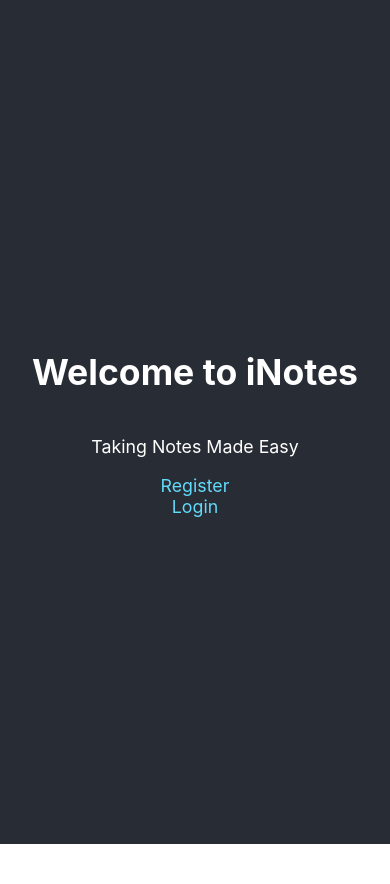
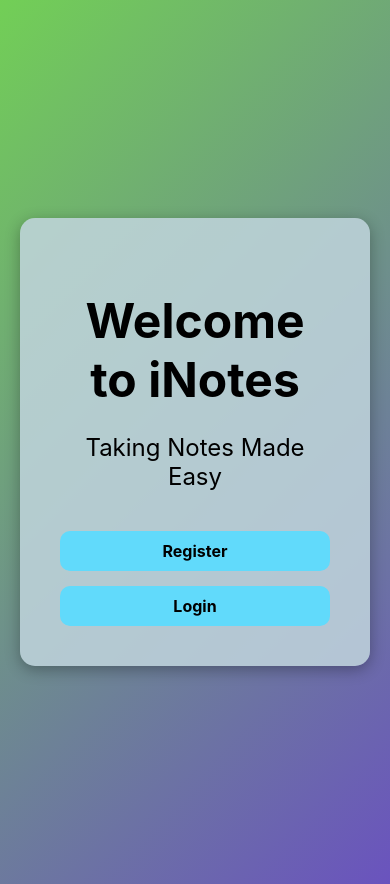
Before and after one commit to Developer-vansh/Notes-Project, a React (Create React App) app in the folder frontend/: page / in a window 390 px wide. Before the commit the page ends 844 px from the top, so only its background shows below. Built offline with nearby package versions, Linux system fonts and the light colour scheme.

Commit message:
Updated UI

```diff
--- a/frontend/src/App.css
+++ b/frontend/src/App.css
@@ -1,24 +1,3 @@
 .App {
   text-align: center;
 }
-
-.App-header {
-  background-color: #282c34;
-  min-height: 100vh;
-  display: flex;
-  flex-direction: column;
-  align-items: center;
-  justify-content: center;
-  font-size: calc(10px + 2vmin);
-  color: white;
-}
-
-.App-link {
-  color: #61dafb;
-  margin: 0 10px;
-  text-decoration: none;
-}
-
-.App-link:hover {
-  color: #21a1f1;
-}
--- /dev/null
+++ b/frontend/src/Home.css
@@ -0,0 +1,69 @@
+/* General styling for the app */
+.App {
+    text-align: center;
+    background: linear-gradient(135deg, #72cf56, #6a53be);
+    min-height: 100vh;
+    display: flex;
+    flex-direction: column;
+    justify-content: center;
+    align-items: center;
+    padding: 20px;
+  }
+
+  /* Styling for the header section */
+  .App-header {
+    background-color: rgba(193, 213, 221, 0.85);
+    padding: 40px;
+    border-radius: 15px;
+    box-shadow: 0 4px 15px rgba(0, 0, 0, 0.3);
+  }
+
+  /* Styling for the header text */
+  h1 {
+    font-size: 3em;
+    margin-bottom: 20px;
+  }
+
+  p {
+    font-size: 1.5em;
+    margin-bottom: 40px;
+  }
+
+  /* Container for the buttons */
+  .button-container {
+    display: flex;
+    justify-content: center;
+    gap: 30px;
+  }
+
+  /* Styling for the buttons */
+  .App-button {
+    background-color: #61dafb;
+    color: rgb(0, 0, 0);
+    padding: 15px 30px;
+    font-size: 1.2rem;
+    font-weight: bolder;
+    border: none;
+    border-radius: 10px;
+    text-decoration: none;
+    transition: background 0.3s ease, transform 0.3s ease;
+  }
+
+  /* Hover effect for the buttons */
+  .App-button:hover {
+    background: linear-gradient(135deg, #21a1f1, #61dafb);
+    transform: scale(1.1);
+  }
+
+  /* Responsive design for smaller screens */
+  @media (max-width: 600px) {
+    .App-button {
+      padding: 10px 20px;
+      font-size: 1em;
+    }
+
+    .button-container {
+      flex-direction: column;
+      gap: 15px;
+    }
+  }
--- a/frontend/src/Home.js
+++ b/frontend/src/Home.js
@@ -1,11 +1,12 @@
+import React from "react";
 import MainApp from "./MainApp";
 import { Link } from "react-router-dom";
+import './Home.css';
 
 function Home() {
   const accessToken = localStorage.getItem("accessToken");
 
   return (
-    <div>
     <div className="App">
       {accessToken ? (
         <MainApp />
@@ -13,15 +14,16 @@ function Home() {
         <header className="App-header">
           <h1>Welcome to iNotes</h1>
           <p>Taking Notes Made Easy</p>
-            <Link className="App-link" to="/register">
+          <div className="button-container">
+            <Link className="App-button" to="/register">
               Register
             </Link>
-            <Link className="App-link" to="/login">
+            <Link className="App-button" to="/login">
               Login
             </Link>
+          </div>
         </header>
       )}
-      </div>
     </div>
   );
 }
--- a/frontend/src/Login.css
+++ b/frontend/src/Login.css
@@ -1,24 +1,20 @@
 .login-container {
-    width: 100%;
-    max-width: 400px;
-    margin: 25vh auto;
-    padding: 20px;
     display: flex;
     flex-direction: column;
     align-items: center;
     justify-content: center;
-    border: 1px solid #ccc;
-    border-radius: 10px;
-    box-shadow: 0 0 10px rgba(0, 0, 0, 0.1);
-    background-color: #fff;
+    height: 100vh;
+    background: linear-gradient(135deg, #72cf56, #6a53be);
+    padding: 20px;
 }
 
 .login-form {
-    display: flex;
-    flex-direction: column;
-    align-items: center;
-    justify-content: center;
+    background: rgb(219, 218, 231);
+    padding: 30px;
+    border-radius: 10px;
+    box-shadow: 0 4px 6px rgba(0, 0, 0, 0.1);
     width: 100%;
+    max-width: 400px;
 }
 
 .form-group {
@@ -26,26 +22,31 @@
 }
 
 .form-group label {
+    display: block;
     margin-bottom: 5px;
-    font-weight: bold;
+    font-size: 14px;
+    color: #666;
 }
 
 .form-group input {
+    width: 100%;
     padding: 10px;
+    border: 1px solid #ddd;
+    border-radius: 5px;
     font-size: 16px;
-    border: 1px solid #ccc;
-    border-radius: 5px;
+    color: #333;
 }
 
 .login-button {
+    width: 100%;
     padding: 10px;
-    font-size: 16px;
     background-color: #007bff;
     color: white;
     border: none;
     border-radius: 5px;
+    font-size: 16px;
     cursor: pointer;
-    transition: background-color 0.3s ease;
+    transition: background-color 0.3s;
 }
 
 .login-button:hover {
--- a/frontend/src/Login.js
+++ b/frontend/src/Login.js
@@ -57,8 +57,8 @@ function Login() {
 
   return (
     <div className="login-container">
-      <h2>Login</h2>
       <form className="login-form" onSubmit={handleSubmit}>
+      <h2 className="heading">Login</h2>
         <div className="form-group">
           <label htmlFor="email">Email</label>
           <input
--- a/frontend/src/Register.css
+++ b/frontend/src/Register.css
@@ -4,12 +4,17 @@
     align-items: center;
     justify-content: center;
     height: 100vh;
-    background-color: #f9f9f9;
+    background: linear-gradient(135deg, #72cf56, #6a53be);
     padding: 20px;
 }
+.heading
+{
+   text-align: center;
 
+
+}
 .register-form {
-    background: white;
+    background: rgb(219, 218, 231);
     padding: 30px;
     border-radius: 10px;
     box-shadow: 0 4px 6px rgba(0, 0, 0, 0.1);
--- a/frontend/src/Register.js
+++ b/frontend/src/Register.js
@@ -56,8 +56,8 @@ function Register() {
 
   return (
     <div className="register-container">
-      <h2>Register</h2>
       <form className="register-form" onSubmit={handleSubmit}>
+      <h2 className="heading">Register</h2>
         <div className="form-group">
           <label htmlFor="name">Name</label>
           <input
```
Lines whose indentation alone changed are shown as unchanged.
